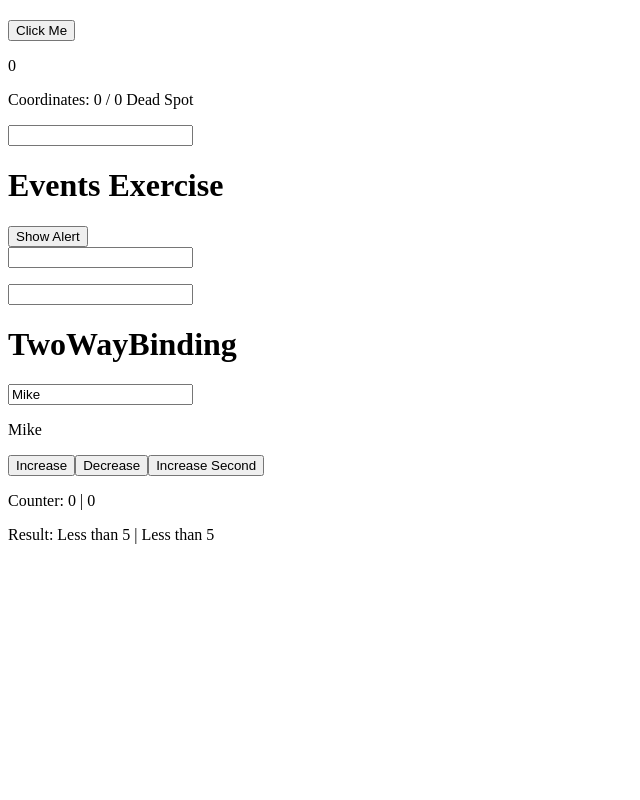
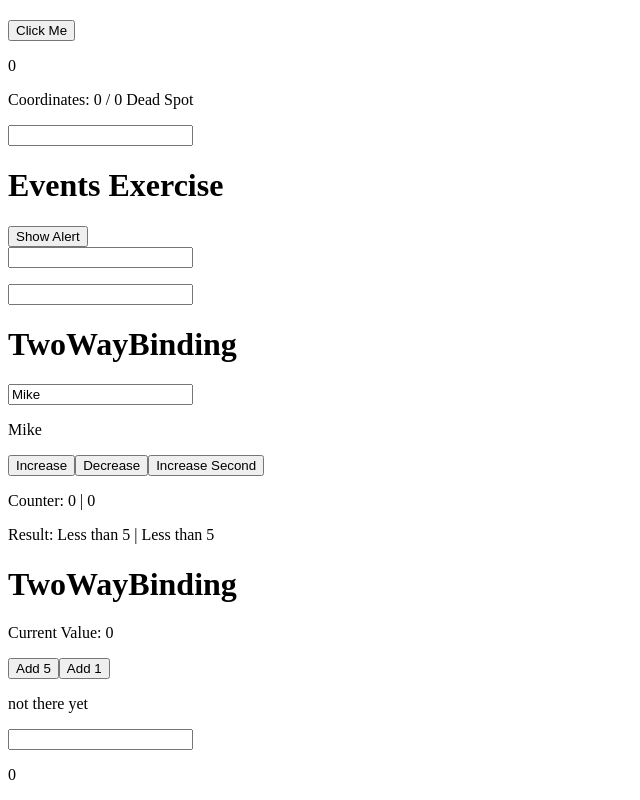
Before and after one commit to mikeliketool/vue-fundamentals, a Vue app: page / in a window 1280 px wide. Shown: the part 499-1299 px from the top of the page, without its empty margins (0-640 px from the left). Before the commit the page ends 1059 px from the top, so only its background shows below. Built offline with nearby package versions, Linux system fonts and the light colour scheme.

Commit message:
two way binding exercise

```diff
--- a/src/App.vue
+++ b/src/App.vue
@@ -5,6 +5,7 @@
     <Events />
     <EventsExercise />
     <TwoWayBinding />
+    <TwoWayBindingExercise />
   </div>
 </template>
 
@@ -14,6 +15,7 @@ import OneWayBindingExercise from './components/OneWayBindingExercise.vue'
 import Events from './components/Events.vue'
 import EventsExercise from './components/EventsExercise.vue'
 import TwoWayBinding from './components/TwoWayBinding.vue'
+import TwoWayBindingExercise from './components/TwoWayBindingExercise.vue'
 
 export default {
   name: 'App',
@@ -22,7 +24,8 @@ export default {
     OneWayBindingExercise,
     Events,
     EventsExercise,
-    TwoWayBinding
+    TwoWayBinding,
+    TwoWayBindingExercise
   }
 }
 </script>
--- /dev/null
+++ b/src/components/TwoWayBindingExercise.vue
@@ -0,0 +1,42 @@
+<template>
+  <div class='two_way_binding_exercise'>
+    <h1 v-once>{{ title }}</h1>
+    <!-- 1) Show a "result" of 'not there yet' as long as "value" is not equal to 37 - you can change "value" with the buttons. Print 'done' once you did it -->
+    <div>
+        <p>Current Value: {{ value }}</p>
+        <button @click="value += 5">Add 5</button>
+        <button @click="value += 1">Add 1</button>
+        <p>{{ result }}</p>
+    </div>
+    <!-- 2) Watch for changes in the "result" and reset the "value" after 5 seconds (hint: setTimeout(..., 5000) -->
+    <div>
+        <input type="text">
+        <p>{{ value }}</p>
+    </div>
+  </div>
+</template>
+
+<script>
+export default {
+  name: 'TwoWayBindingExercise',
+  data() {
+		return {
+      title: 'TwoWayBinding',
+      value: 0
+    }
+  },
+  computed: {
+    result() {
+      return this.value !== 37 ? 'not there yet' : 'done';
+    }
+  },
+  watch: {
+    result() {
+      const vm = this;
+      setTimeout(() => {
+        vm.value = 0;
+      }, 5000)
+    }
+  }
+}
+</script>
```
